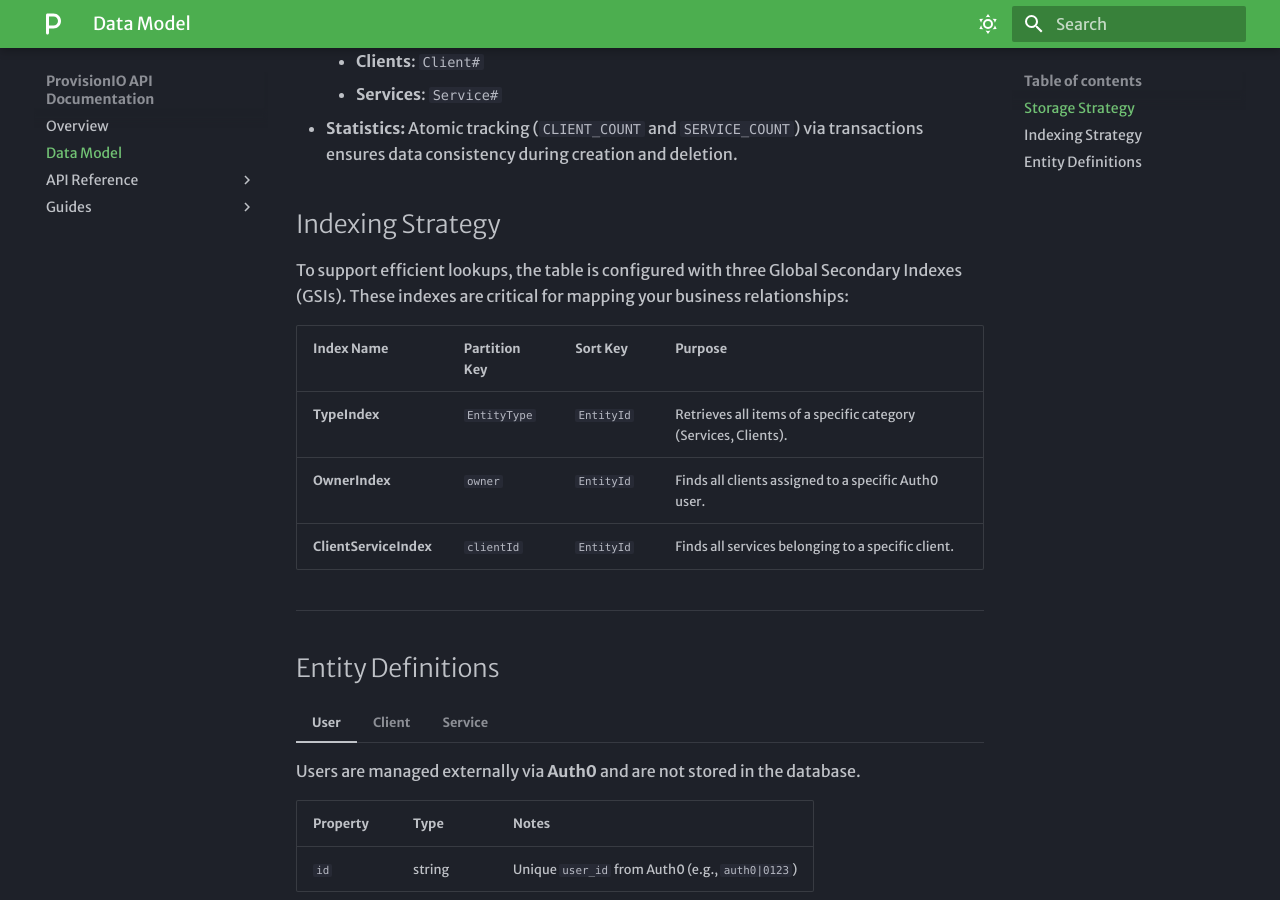
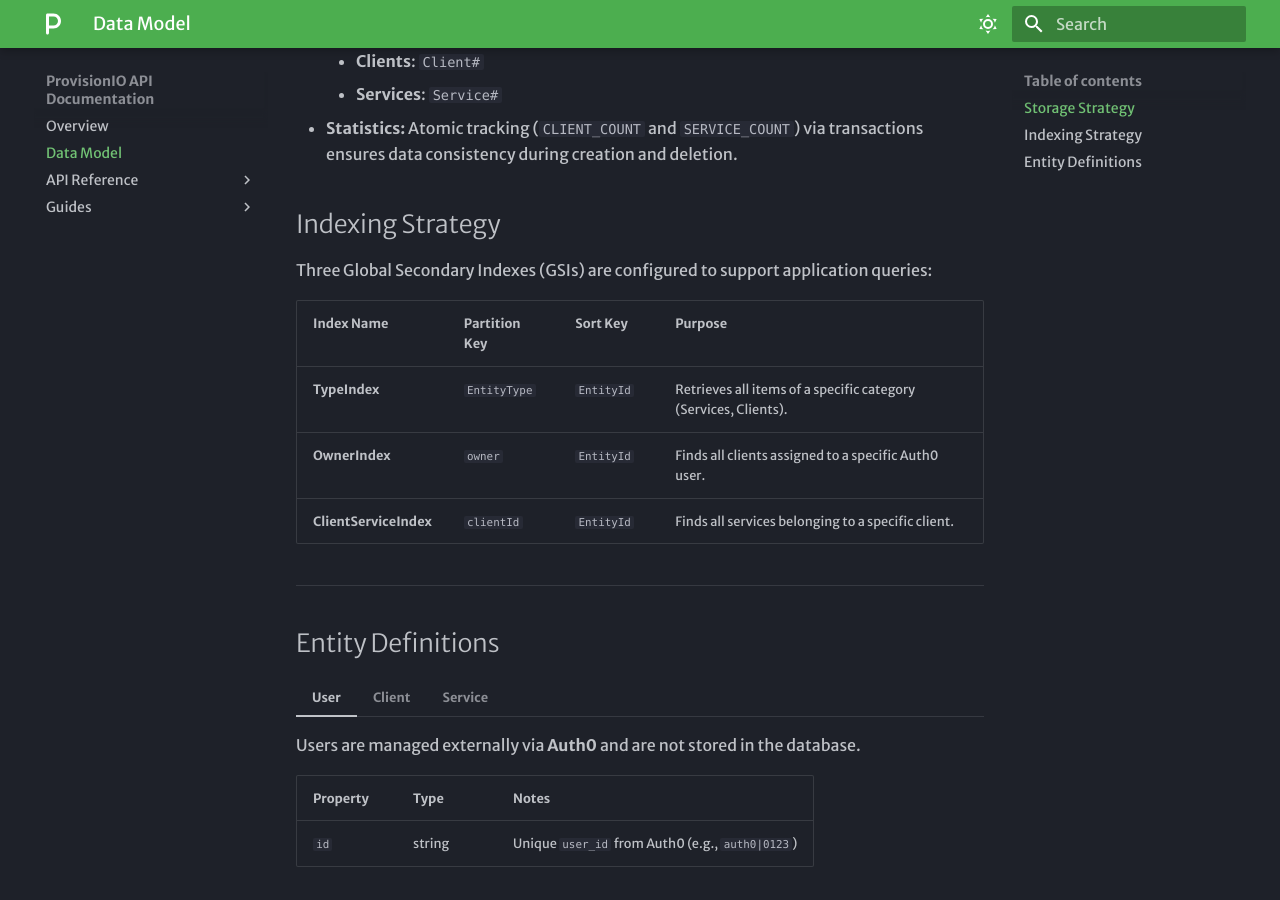
Before and after one commit to IWR2/ProvisionIO, an MkDocs documentation site: the page built from docs/model.md, in a window 1280 px wide and 900 px high, scrolled down 441 px. Built offline with MkDocs 1.6.1 and Material for MkDocs 9.7.7, drawn with Linux system fonts in a browser that asks for light colours; some web fonts are replaced.

Commit message:
Update indexing strategy description.

```diff
--- a/docs/model.md
+++ b/docs/model.md
@@ -13,7 +13,7 @@ All entities reside in a single table, differentiated by `EntityType` and `Entit
 * **Statistics:** Atomic tracking (`CLIENT_COUNT` and `SERVICE_COUNT`) via transactions ensures data consistency during creation and deletion.
 
 ## Indexing Strategy
-To support efficient lookups, the table is configured with three Global Secondary Indexes (GSIs). These indexes are critical for mapping your business relationships:
+Three Global Secondary Indexes (GSIs) are configured to support application queries:
 
 | Index Name | Partition Key | Sort Key | Purpose |
 | :--- | :--- | :--- | :--- |
```
